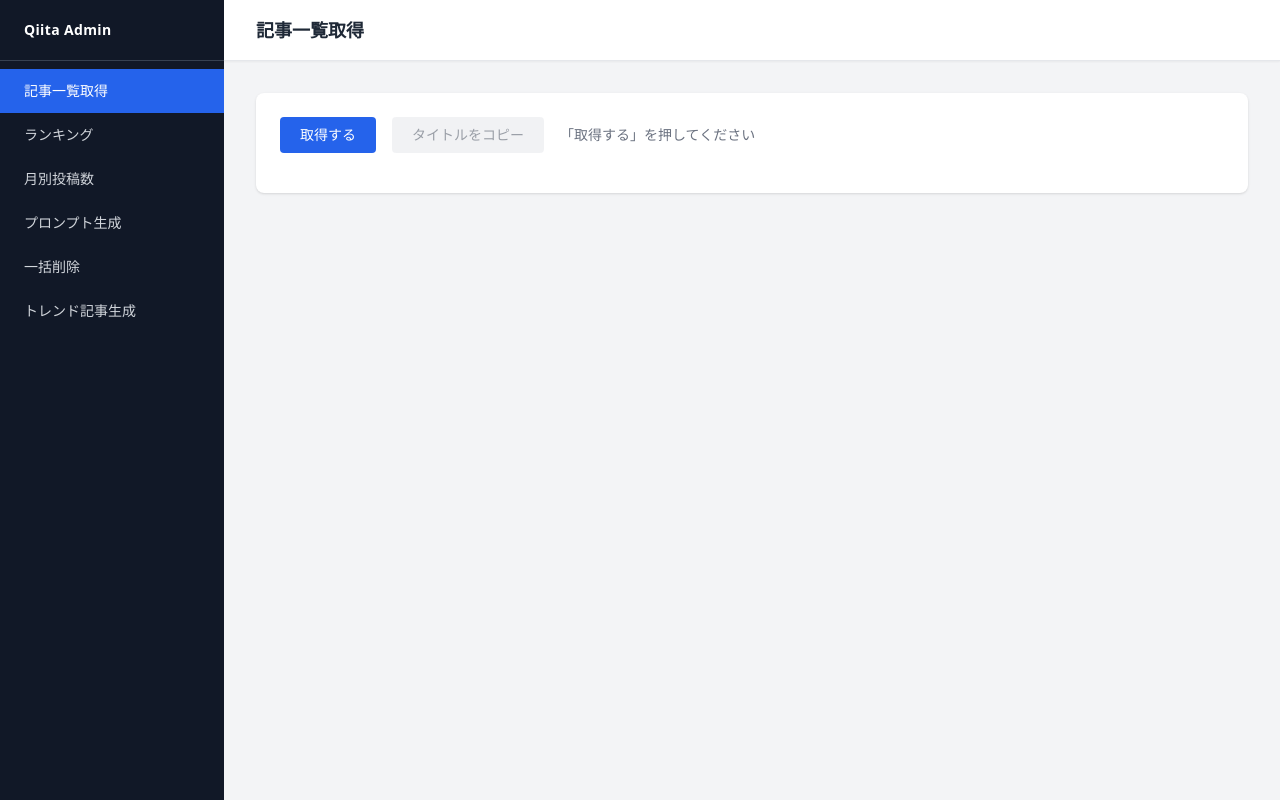
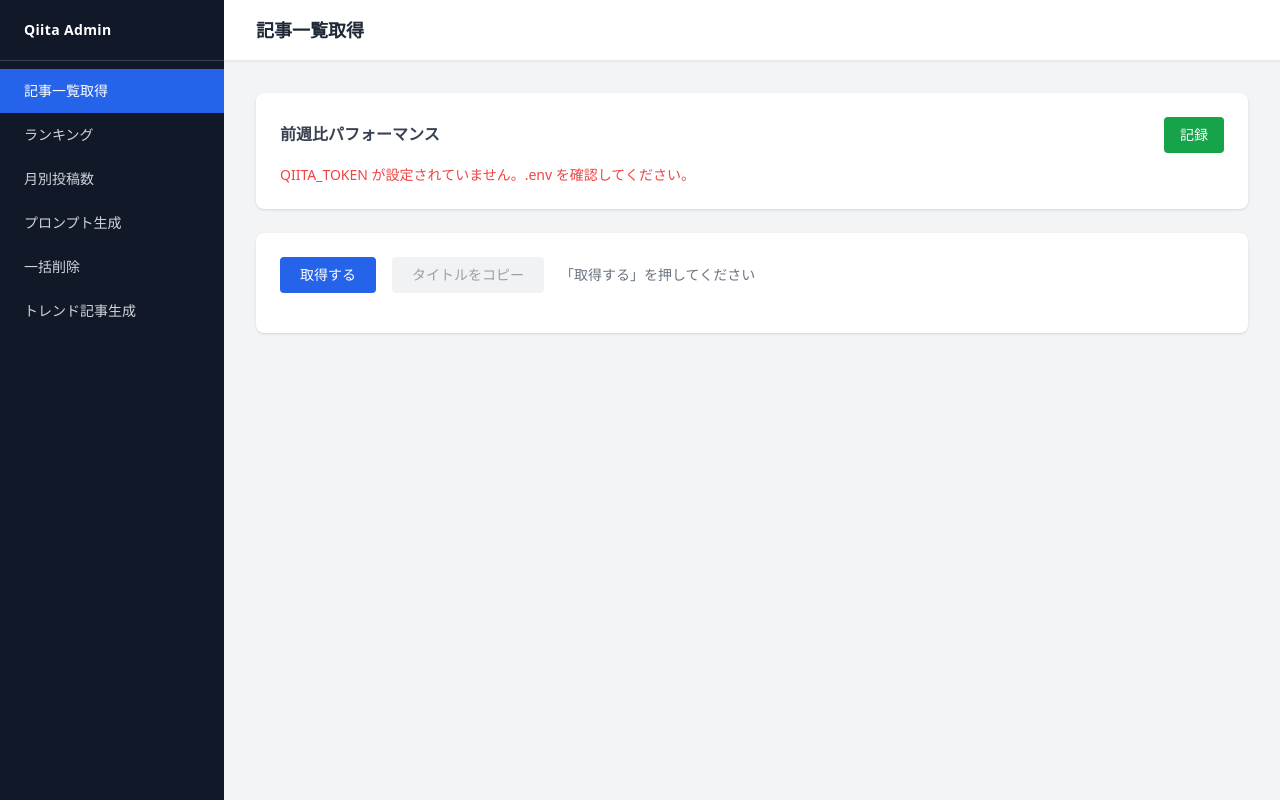
Before and after one commit to kamoto0427/qiita_auto, a FastAPI app: page /articles in a window 1280 px wide. Run offline with FastAPI, Linux system fonts and the light colour scheme; some libraries are stand-ins or nearby versions.

Commit message:
feat: 前週比いいね・ストック増加数の表示 #20
- src/snapshot.py を新規作成（スナップショット保存・読み込み・差分計算）
- GET /api/snapshot/diff エンドポイントを追加
- POST /api/snapshot/save エンドポイントを追加
- ダッシュボードTOPに前週比ウィジェットを追加（差分テーブル・「記録」ボタン）
- 増加=緑・減少=赤・変化なし=グレーで色分け表示
- data/.gitkeep でスナップショット保存ディレクトリを管理

Co-Authored-By: Claude Sonnet 4.6 <noreply@anthropic.com>

```diff
--- a/app.py
+++ b/app.py
@@ -10,6 +10,7 @@ from dotenv import load_dotenv
 
 from fastapi import Request
 from src.qiita_client import fetch_all_articles, delete_article, fetch_trend_articles, QiitaAPIError
+from src.snapshot import load_snapshot, save_snapshot, calc_diff
 
 load_dotenv()
 
@@ -451,6 +452,46 @@ def _generate_trend_markdown(articles: list[dict], req: "TrendArticleRequest") -
     return "\n".join(lines)
 
 
+@app.get("/api/snapshot/diff")
+async def api_snapshot_diff():
+    token = get_token()
+    if not token:
+        return JSONResponse(
+            status_code=503,
+            content={"status": "error", "message": "QIITA_TOKEN が設定されていません。.env を確認してください。"},
+        )
+    try:
+        articles = await asyncio.to_thread(fetch_all_articles, token)
+        snapshot = load_snapshot()
+        if snapshot is None:
+            return {"status": "ok", "snapshot_exists": False, "saved_at": None, "diffs": []}
+        diffs = calc_diff(articles, snapshot)
+        return {"status": "ok", "snapshot_exists": True, "saved_at": snapshot.get("saved_at"), "diffs": diffs}
+    except QiitaAPIError as e:
+        return JSONResponse(status_code=401, content={"status": "error", "message": str(e)})
+    except Exception as e:
+        return JSONResponse(status_code=500, content={"status": "error", "message": f"予期しないエラー: {e}"})
+
+
+@app.post("/api/snapshot/save")
+async def api_snapshot_save():
+    token = get_token()
+    if not token:
+        return JSONResponse(
+            status_code=503,
+            content={"status": "error", "message": "QIITA_TOKEN が設定されていません。.env を確認してください。"},
+        )
+    try:
+        articles = await asyncio.to_thread(fetch_all_articles, token)
+        await asyncio.to_thread(save_snapshot, articles)
+        snapshot = load_snapshot()
+        return {"status": "ok", "saved_at": snapshot["saved_at"], "count": len(articles)}
+    except QiitaAPIError as e:
+        return JSONResponse(status_code=401, content={"status": "error", "message": str(e)})
+    except Exception as e:
+        return JSONResponse(status_code=500, content={"status": "error", "message": f"予期しないエラー: {e}"})
+
+
 @app.get("/api/articles")
 async def api_articles():
     token = get_token()
--- a/static/js/articles.js
+++ b/static/js/articles.js
@@ -1,3 +1,94 @@
+// ---- 前週比ウィジェット ----
+const snapshotBtn = document.getElementById('snapshot-btn');
+const snapshotDate = document.getElementById('snapshot-date');
+const diffContent = document.getElementById('diff-content');
+
+function formatDiff(n) {
+  if (n === null || n === undefined) return { text: '-', cls: 'text-gray-400' };
+  if (n > 0) return { text: `+${n}`, cls: 'text-green-600 font-semibold' };
+  if (n < 0) return { text: `${n}`, cls: 'text-red-500 font-semibold' };
+  return { text: '±0', cls: 'text-gray-400' };
+}
+
+function renderDiff(data) {
+  if (!data.snapshot_exists) {
+    diffContent.innerHTML = '<p class="text-sm text-gray-400">スナップショットがまだ保存されていません。「記録」ボタンを押してください。</p>';
+    snapshotDate.textContent = '';
+    return;
+  }
+
+  const saved = new Date(data.saved_at);
+  snapshotDate.textContent = `最終記録: ${saved.toLocaleString('ja-JP')}`;
+
+  const rows = data.diffs.map((d, i) => {
+    const likes = formatDiff(d.likes_diff);
+    const stocks = formatDiff(d.stocks_diff);
+    return `
+      <tr class="hover:bg-gray-50">
+        <td class="px-4 py-2 text-gray-400">${i + 1}</td>
+        <td class="px-4 py-2">
+          <a href="${escapeHtml(d.url)}" target="_blank" class="text-blue-500 hover:underline">${escapeHtml(d.title)}</a>
+        </td>
+        <td class="px-4 py-2 text-center text-gray-700">${d.likes_count}</td>
+        <td class="px-4 py-2 text-center ${likes.cls}">${likes.text}</td>
+        <td class="px-4 py-2 text-center text-gray-700">${d.stocks_count}</td>
+        <td class="px-4 py-2 text-center ${stocks.cls}">${stocks.text}</td>
+      </tr>`;
+  }).join('');
+
+  diffContent.innerHTML = `
+    <table class="w-full text-sm border-collapse">
+      <thead>
+        <tr class="bg-gray-50 text-left text-gray-600">
+          <th class="px-4 py-2 border-b font-medium w-8">#</th>
+          <th class="px-4 py-2 border-b font-medium">タイトル</th>
+          <th class="px-4 py-2 border-b font-medium w-20 text-center">いいね</th>
+          <th class="px-4 py-2 border-b font-medium w-20 text-center">前週比</th>
+          <th class="px-4 py-2 border-b font-medium w-20 text-center">ストック</th>
+          <th class="px-4 py-2 border-b font-medium w-20 text-center">前週比</th>
+        </tr>
+      </thead>
+      <tbody class="divide-y divide-gray-100">${rows}</tbody>
+    </table>`;
+}
+
+async function loadDiff() {
+  diffContent.innerHTML = '<p class="text-sm text-gray-400">読み込み中...</p>';
+  try {
+    const res = await fetch('/api/snapshot/diff');
+    const data = await res.json();
+    if (data.status === 'error') {
+      diffContent.innerHTML = `<p class="text-sm text-red-500">${escapeHtml(data.message)}</p>`;
+      return;
+    }
+    renderDiff(data);
+  } catch (e) {
+    diffContent.innerHTML = '<p class="text-sm text-red-500">通信エラーが発生しました</p>';
+  }
+}
+
+snapshotBtn.addEventListener('click', async () => {
+  snapshotBtn.disabled = true;
+  snapshotBtn.textContent = '記録中...';
+  try {
+    const res = await fetch('/api/snapshot/save', { method: 'POST' });
+    const data = await res.json();
+    if (data.status === 'error') {
+      alert(data.message);
+      return;
+    }
+    await loadDiff();
+  } catch (e) {
+    alert('通信エラーが発生しました');
+  } finally {
+    snapshotBtn.disabled = false;
+    snapshotBtn.textContent = '記録';
+  }
+});
+
+document.addEventListener('DOMContentLoaded', loadDiff);
+
+// ---- 記事一覧 ----
 const fetchBtn = document.getElementById('fetch-btn');
 const copyBtn = document.getElementById('copy-btn');
 const statusMsg = document.getElementById('status-msg');
```
Also changed, not shown: src/snapshot.py (added, +50 -0 lines), templates/articles.html (+19 -0 lines), 1 other file.
